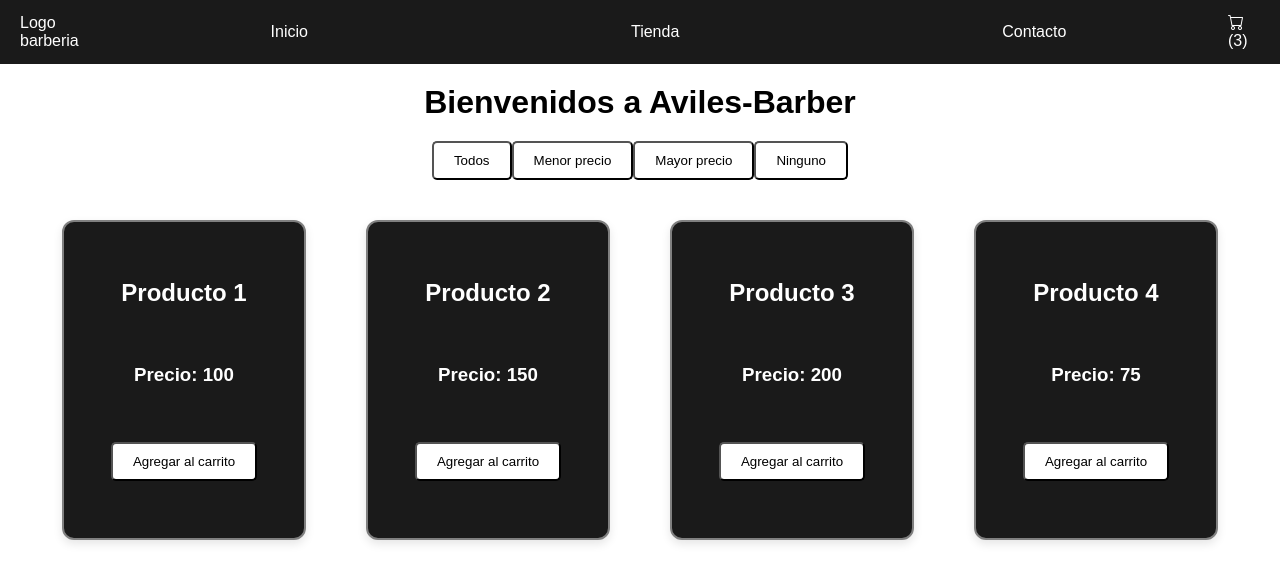
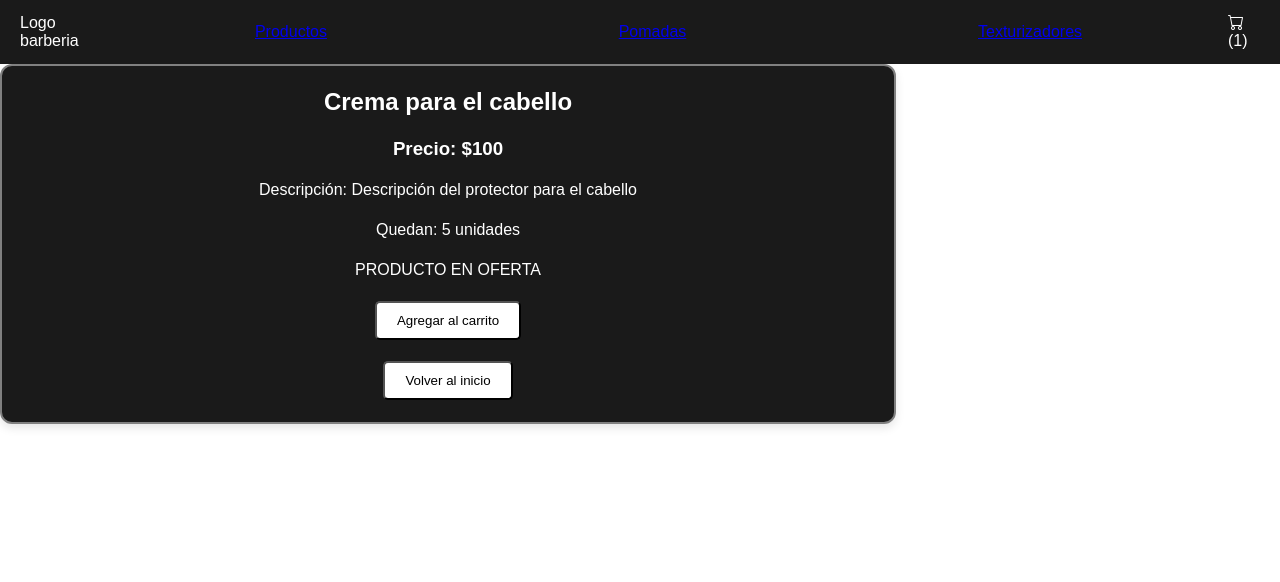
Before and after one commit to goncebatleandro/Ecommer-Barber, a React (Vite) app: page /detalle/1 in a window 1280 px wide. Shown: the top 582 px of the page. Built offline with nearby package versions, Linux system fonts and the light colour scheme.

Commit message:
Comit segunda pre entrega

```diff
--- a/package.json
+++ b/package.json
@@ -14,7 +14,8 @@
     "bootstrap-icons": "^1.11.3",
     "react": "^18.3.1",
     "react-bootstrap": "^2.10.9",
-    "react-dom": "^18.3.1"
+    "react-dom": "^18.3.1",
+    "react-router-dom": "^7.3.0"
   },
   "devDependencies": {
     "@eslint/js": "^9.17.0",
--- a/src/App.jsx
+++ b/src/App.jsx
@@ -1,15 +1,28 @@
+import { BrowserRouter, Route, Routes } from 'react-router-dom';
 import './App.css';
-import Contador from './components/Contador/Contador';
 import ItemListContainer from './components/ItemListContainer/ItemListContainer';
 import Navbar from "./components/Navbar/Navbar";
 import "bootstrap-icons/font/bootstrap-icons.css";
+import ItemDetail from './components/ItemDetail/ItemDetail';
 
 function App(greetings) {
   return (
     <>
-    <Navbar/>
-    <ItemListContainer greetings="Bienvenidos a Aviles-Barber"/>
-    {/* <Contador/> */}
+    {/* <Navbar/>
+    <ItemListContainer greetings="Bienvenidos a Aviles-Barber"/> */}
+        <BrowserRouter>
+        <Navbar/>
+
+        <Routes>
+
+          <Route path="/" element={<ItemListContainer/>}  />
+          <Route path="/categoria/:categoria" element={<ItemListContainer/>}  />
+          <Route path="/detalle/:id" element={<ItemDetail/>}  />
+
+        </Routes>
+
+
+        </BrowserRouter>
     </>
 
 
--- a/src/components/CartWidget/CartWitged.jsx
+++ b/src/components/CartWidget/CartWitged.jsx
@@ -2,7 +2,7 @@ import './CartWidget.css'
 
 function CartWidget() {
     return (
-            <p className="bi bi-cart">(3)</p>
+            <p className="bi bi-cart">(1)</p>
     );
 
 };
--- /dev/null
+++ b/src/components/ItemDetail/ItemDetail.css
@@ -0,0 +1,30 @@
+.card-detail {
+    display: flex;
+    flex-direction: column;
+    justify-content: space-evenly;
+    align-items: center;
+    text-align: center;
+    width: 70vw;
+    height: 45vh;
+    border-radius: 12px;
+    box-shadow: 0 4px 10px rgba(0, 0, 0, 0.1);
+    overflow: hidden;
+    border: solid 2px grey;
+    background-color: #1a1a1a; /* Fondo oscuro al hacer scroll */
+    color: white;
+}
+
+.card-detail button {
+    padding: 10px 20px;
+    background-color: white;
+    color: #000000; /* Texto oscuro */
+    text-decoration: none;
+    border-radius: 5px;
+    transition: background-color 0.3s ease, transform 0.3s ease;
+    cursor: pointer;
+}
+
+.card-detail button:hover {
+    background-color: #e6b800;
+    transform: scale(1.05);
+}
--- /dev/null
+++ b/src/components/ItemDetail/ItemDetail.jsx
@@ -0,0 +1,53 @@
+import { useEffect, useState } from 'react';
+import './ItemDetail.css';
+import { fetchData } from '../../FetchData';
+import { Link, useParams } from 'react-router-dom';
+import Loader from '../Loader/Loader';
+
+function ItemDetail() {
+
+    const {id} = useParams();
+
+    const [detalle, setDetalle] = useState(null);
+
+    function agregarAlCarrito(){
+        console.log("Agregaste al carrito", nombre)
+    };
+
+
+    useEffect(()  =>{
+      fetchData().then(response => {
+          const detalleDelProducto = response.find(el => el.id === parseInt(id));
+          setDetalle(detalleDelProducto);
+  })
+
+    .catch(err => console.error(err));
+
+
+    },[id]);
+
+    return (
+
+        !detalle ? <Loader/>
+          :
+          <div className='card-detail'>
+                  <h2>{detalle.nombre || "SIN STOCK"}</h2>
+                  <h3>Precio: ${detalle.precio || "NO DISPONIBLE PARA SU COMPRA"}</h3>
+                  <p>Descripción: {detalle.descripcion}</p>
+                  {
+                    detalle.stock > 0 &&
+                    <p>Quedan: {detalle.stock} unidades</p>
+                }
+                  {
+                    detalle.oferta && <p>PRODUCTO EN OFERTA</p>
+                }
+                  <button disabled={detalle.stock === 0} onClick={() => agregarAlCarrito()}>Agregar al carrito</button>
+                  <Link to="/">
+                  <button >Volver al inicio</button>
+                  </Link>
+           </div>
+    );
+
+};
+
+export default ItemDetail;
--- a/src/components/ItemListContainer/ItemListContainer.jsx
+++ b/src/components/ItemListContainer/ItemListContainer.jsx
@@ -1,52 +1,116 @@
 import { useEffect, useState } from 'react';
-import productos from '../../productos';
 import { fetchData } from '../../FetchData';
 import Item from '../Item/Item'
 import './ItemListContainer.css'
+import ItemDetail from '../ItemDetail/ItemDetail';
 import Loader from '../Loader/Loader';
+import { useParams } from 'react-router-dom';
 
 
-function ItemListContainer({greetings}) {
+function ItemListContainer() {
 
     const [todosLosProductos, setTodosLosProductos] = useState([]); //Base de datos local
     const [misProductos, setMisProductos] =  useState([]);
     const [loading, setLoading] = useState (true);
+    const [productoActual, setProductoActual] = useState("");
 
-    const usarFiltro = (filtro) => {
-        switch (filtro) {
-            case "Ninguno":
-                setMisProductos([]);
-                break;
-            case "Todos":
-                setMisProductos(todosLosProductos);
-                break;
-            case "Menor precio":
-                    setMisProductos(todosLosProductos.filter(el => el.precio < 100));
-                    break;
-                case "Mayor precio":
-                    setMisProductos(todosLosProductos.filter(el => el.precio >= 100));
-                    break;
-            default:
-                break;
-        }
-    }
+    const {categoria} = useParams();
+
+    // const usarFiltro = (filtro, id) => {
+    //     switch (filtro) {
+    //         case "Ninguno":
+    //             setDetalleFiltrado(false);
+    //             setMisProductos([]);
+    //             break;
+    //         case "Todos":
+    //             setDetalleFiltrado(false);
+    //             setMisProductos(todosLosProductos);
+    //             break;
+    //         case "Menor precio":
+    //             setDetalleFiltrado(false);
+    //             setMisProductos(todosLosProductos.filter(el => el.precio < 100));
+    //                 break;
+    //         case "Mayor precio":
+    //             setDetalleFiltrado(false);
+    //             setMisProductos(todosLosProductos.filter(el => el.precio >= 100));
+    //                 break;
+    //         case "Detalle":
+    //             setDetalleFiltrado(true);
+    //             setMisProductos(todosLosProductos.filter(el => el.id === id));
+    //                 break;
+
+    //         default:
+    //             break;
+    //     };
+    // };
+
+    // const verDetalle = (id) => {
+    //     setProductoActual(id);
+    //     setTimeout(() => {
+    //         usarFiltro("Detalle");
+    //     }, 500);
+    // };
+
+
 
     useEffect(() => {
+        if(todosLosProductos.length === 0){
                 fetchData().then(response => {
                     setTodosLosProductos(response);
+                    if(categoria){
+                        const productosFiltrados = response.filter(el => el.categoria === categoria);
+                        setMisProductos(productosFiltrados);
+                        setLoading(false);
+                    } else {
                         setMisProductos(response);
                         setLoading(false);
+                    };
               })
                 .catch(err => console.error(err));
-    },[])
+            } else {
+                if(categoria){
+                    const productosFiltrados = todosLosProductos.filter(el => el.categoria === categoria);
+                    setMisProductos(productosFiltrados);
+                } else {
+                    setMisProductos(todosLosProductos);
+                };
+            }
+        },[categoria]);
 
 
+
+                    // fetchData().then(response => {
+                    //     if(categoria){
+                    //         const productosFiltrados = response.filter(el => el.categoria === categoria);
+                    //         setTodosLosProductos(productosFiltrados);
+                    //         setMisProductos(productosFiltrados);
+                    //     } else {
+                    //         setTodosLosProductos(response);
+                    //         setMisProductos(response);
+                    //     }
+                    //         setLoading(false);
+                    // })
+                    // .catch(err => console.error(err));
+
+                    // fetch("https://jsonplaceholder.typicode.com/todos").then(response => response.json())
+                    // .then(data => console.log(data))
+                    // .catch(err => console.log(err));
+
+                    // getAPI("https://jsonplaceholder.typicode.com/todos").then(data => console.log(data));
+
+                    // postAPI("https://jsonplaceholder.typicode.com/posts", {
+                    //     title: "Custom task",
+                    //     userId: "2",
+                    //     body: "To complete"
+                    // }).then(data => console.log(data));
 
 
 
     return (
         <>
-                <h1 className='saludo'>{greetings}</h1>
+            {/* {
+
+                !detalleFiltrado &&
 
                 <div className='container-filter'>
                     <button onClick={() => usarFiltro("Todos")}>Todos</button>
@@ -55,21 +119,17 @@ function ItemListContainer({greetings}) {
                     <button onClick={() => usarFiltro("Ninguno")}>Ninguno</button>
                 </div>
 
+            }                */}
+
         <div className='container-cards'>
             {
                 loading ? <Loader/> :
                     misProductos.map((el, index) => {
                         return(
-                        <Item key={el.id} nombre={el.nombre} precio={el.precio} />
+                            <Item key={index} id={el.id} nombre={el.nombre} precio={el.precio}/>
                         )
                 })
             }
-
-
-
-           {/* <Item nombre={"Producto 1"} precio={100}/>
-           <Item nombre={"Producto 2"} precio={150}/>
-           <Item nombre={"Producto 3"} precio={200}/> */}
         </div>
         </>
     )
--- a/src/components/Navbar/Navbar.jsx
+++ b/src/components/Navbar/Navbar.jsx
@@ -1,3 +1,4 @@
+import { Link } from 'react-router-dom';
 import CartWidget from '../CartWidget/CartWitged';
 import './Navbar.css'
 
@@ -7,9 +8,21 @@ function Navbar() {
                     <nav className='nav-bar'>
                             <p>Logo barberia</p>
                          <ul className='links'>
-                            <li className='links-item'>Inicio</li>
-                             <li className='links-item'>Tienda</li>
-                            <li className='links-item'>Contacto</li>
+                                <li className='links-item'>
+                                    <Link to="/">
+                                        Productos
+                                    </Link>
+                                        </li>
+                                <li className='links-item'>
+                                <Link to="/categoria/pomadas">
+                                        Pomadas
+                                    </Link>
+                                        </li>
+                                    <li className='links-item'>
+                                    <Link to="/categoria/texturizadores">
+                                        Texturizadores
+                                    </Link>
+                                        </li>
                             </ul>
                             <CartWidget/>
                     </nav>
--- a/src/productos.js
+++ b/src/productos.js
@@ -1,31 +1,43 @@
  export const productos = [
     {
         id: 1,
-        nombre: "Producto 1",
+        nombre: "Crema para el cabello",
         precio: 100,
         img: "/assets/protector.jpeg",
-        categoria: "accesorios para el cabello"
+        stock: 5,
+        oferta: true,
+        descripcion: "Descripción del protector para el cabello",
+        categoria: "pomadas"
     },
     {
         id: 2,
-        nombre: "Producto 2",
+        nombre: "Texturizador en polvo",
         precio: 150,
         img: "/assets/texturizador.png",
-        categoria: "accesorios para el cabello"
+        stock: 10,
+        oferta: false,
+        descripcion: "Descripción del texturizador en polvo",
+        categoria: "texturizadores"
     },
     {
         id: 3,
-        nombre: "Producto 3",
+        nombre: "Pomada para el cabello",
         precio: 200,
         img: "/assets/pomada.png",
-        categoria: "accesorios para el cabello"
+        stock: 15,
+        oferta: true,
+        descripcion: "Descripción de la pomada para el cabello",
+        categoria: "pomadas"
     },
     {
         id: 4,
-        nombre: "Producto 4",
+        nombre: "Moldeador para el cabello",
         precio: 75,
         img: "/assets/pomada.png",
-        categoria: "accesorios para el cabello"
+        stock: 0,
+        oferta: false,
+        descripcion: "Descripción de la pomada para el cabello",
+        categoria: "texturizadores"
     },
 ];
 
```
Also changed, not shown: src/components/Item/Item.jsx (+7 -1 lines), src/fetchData.js (+14 -1 lines), 1 other file (tests, documents, lock files or other folders). Lines whose indentation alone changed are shown as unchanged.
